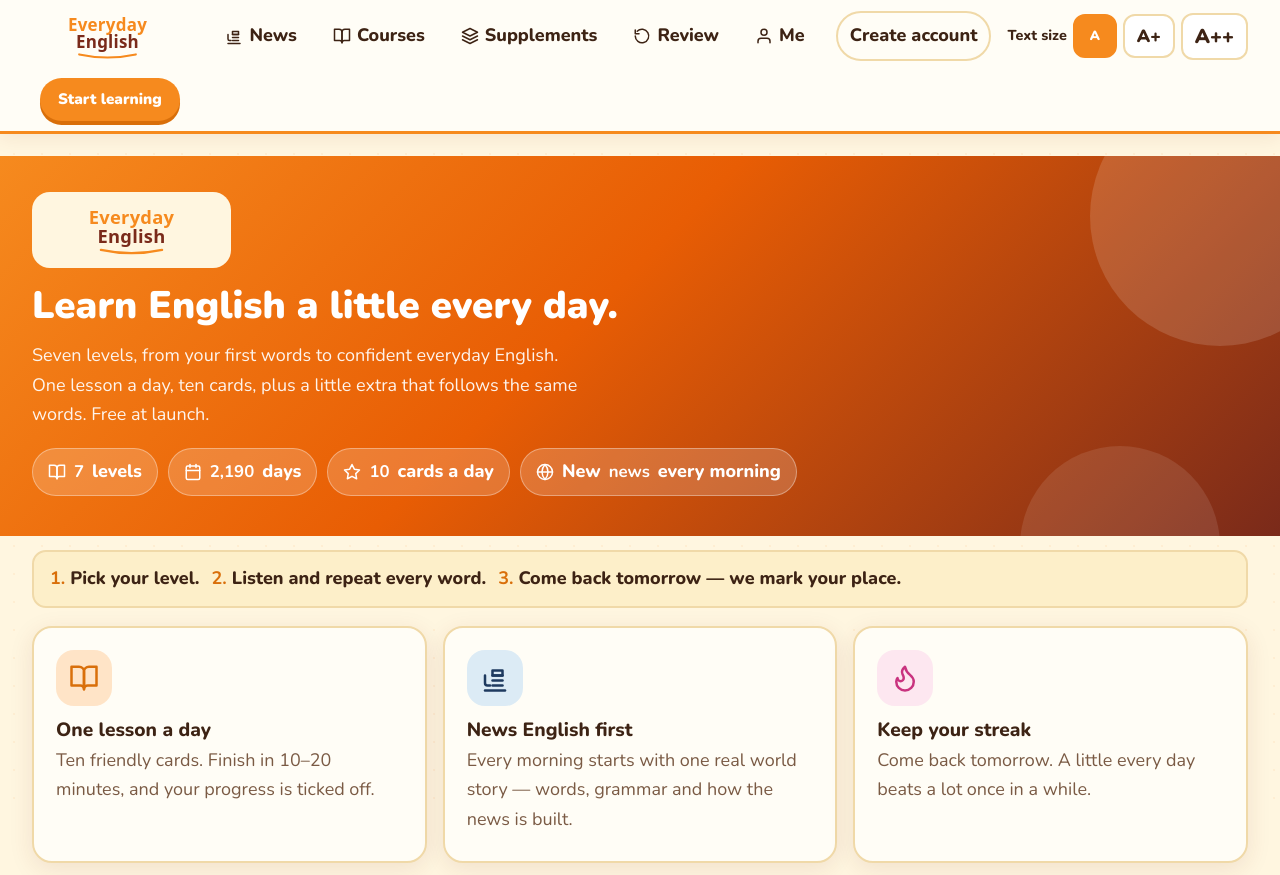
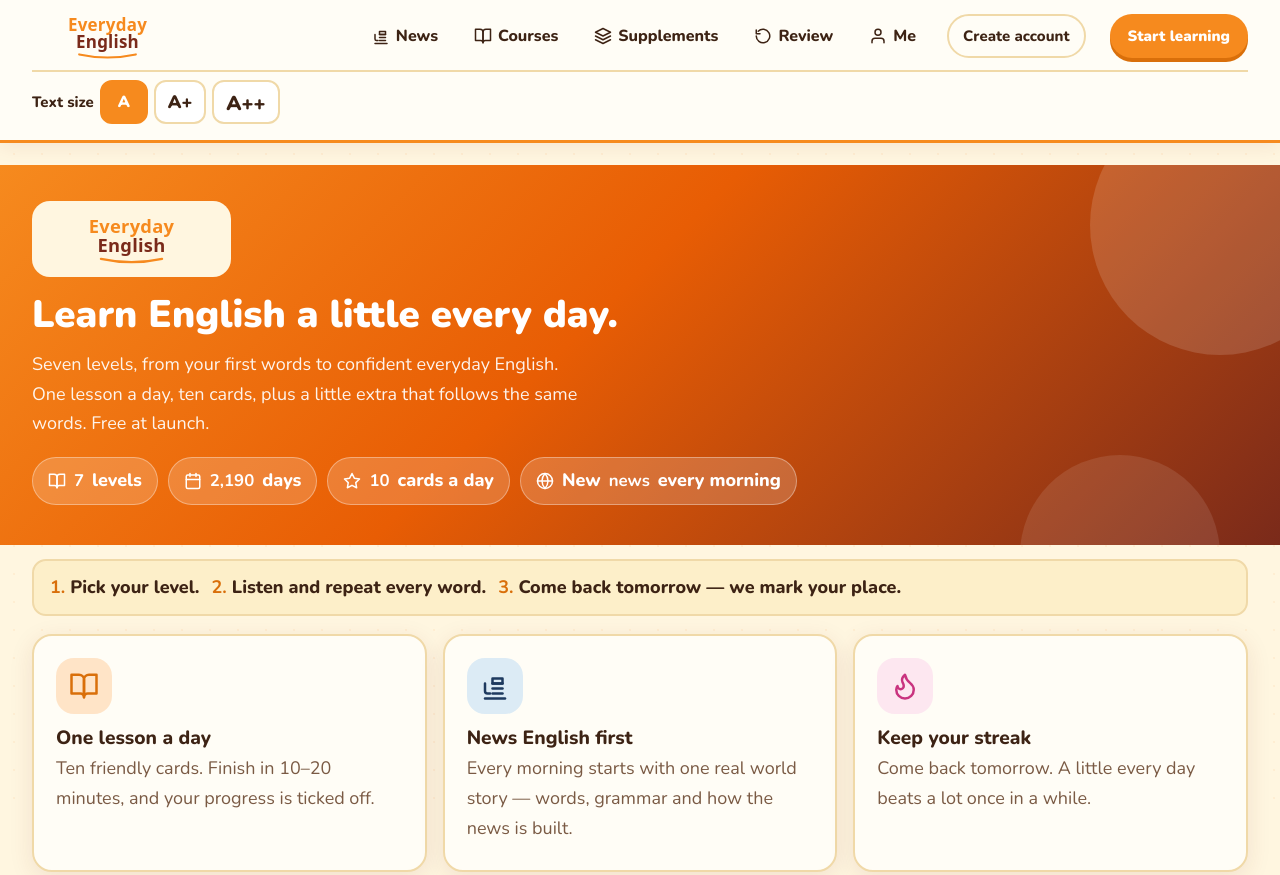
Before and after one commit to JR168899/EverydayEnglish, a plain HTML site: page website/index.html in a window 1280 px wide. Shown: the top 875 px of the page. Drawn offline with nearby package versions, Linux system fonts and the light colour scheme.

Commit message:
Header fix: fixed two-row layout, Text size always on its own second row, header controls fixed px sizes so text size never moves them

```diff
--- a/website/styles.css
+++ b/website/styles.css
@@ -583,3 +583,21 @@ details.unit[open] .unit-hint{display:none}
 .gate-card .btn{margin-top:14px}
 .account-chip{display:inline-flex;align-items:center;gap:6px;font-weight:800;color:var(--text);text-decoration:none;padding:8px 12px;border:2px solid var(--border);border-radius:999px;background:var(--surface);white-space:nowrap}
 .account-chip:hover{border-color:var(--primary)}
+
+/* ---------- Header: fixed two-row layout (2026-11-20) ----------
+   Text size (A / A+ / A++) must never move the header around: the header
+   is chrome, so its controls are fixed px sizes and fixed positions, while
+   only the page content below grows with the text-size setting.
+   Row 1: logo | nav | account | Start learning. Row 2: Text size, always
+   on its own row, left-aligned, same place at every text size. */
+header.site .bar{flex-wrap:wrap;row-gap:0}
+header.site .bar .logo{order:1;flex:0 0 auto}
+header.site .bar nav.main{order:2;flex:0 1 auto}
+header.site .bar nav.main a{font-size:16px;white-space:nowrap}
+header.site .bar .account-chip{order:3;flex:0 0 auto;font-size:15px;padding:8px 14px;white-space:nowrap}
+header.site .bar .header-cta{order:4;flex:0 0 auto;font-size:15px;padding:10px 18px;white-space:nowrap}
+header.site .bar .font-size{order:10;flex:1 1 100%;padding:8px 0 6px;margin-top:8px;border-top:2px solid var(--border)}
+.font-size-label{font-size:15px}
+.font-size button{height:44px;min-width:48px;font-size:16px}
+.font-size button[data-font-size="large"]{font-size:18px}
+.font-size button[data-font-size="extra"]{font-size:20px}
```
